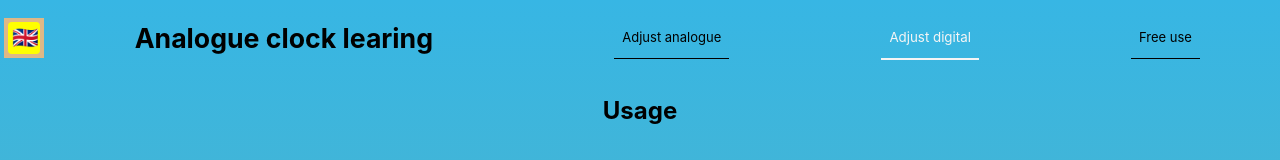
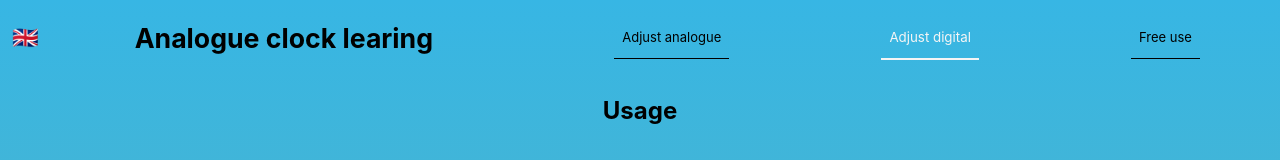
Before and after one commit to Maohirenko/clock, a React (Create React App) app: page /clock/digital in a window 1280 px wide. Shown: the top 160 px of the page. Built offline with nearby package versions, Linux system fonts and the light colour scheme.

Commit message:
fixed z-index of lang swittcher

```diff
--- a/src/components/language Switcher/index.jsx
+++ b/src/components/language Switcher/index.jsx
@@ -25,8 +25,7 @@ export default function LanguageSwticherComponent() {
     }
 
     return (
-        <div className={`${classes.languagesButtons} ${displayOtherLanguages ? classes.languagesButtonsHover : null}`}>
-            <div className={classes.test} onMouseEnter={hoverCurrentLanguage} onMouseLeave={unHoverCurrentLanguage}>
+        <div onMouseEnter={hoverCurrentLanguage} onMouseLeave={unHoverCurrentLanguage} className={`${classes.languagesButtons} ${displayOtherLanguages ? classes.languagesButtonsHover : null}`}>
             {
                 // Displaying current language first
                 Object.keys(lngs).map((lng) => (
@@ -57,6 +56,5 @@ export default function LanguageSwticherComponent() {
                 ))
             }
         </div>
-        </div>
     )
 }
--- a/src/components/language Switcher/language-switcher.module.css
+++ b/src/components/language Switcher/language-switcher.module.css
@@ -2,12 +2,11 @@
     display: flex;
     flex-direction: column;
     position: absolute;
-    background-color: red;
+    z-index: 3;
 }
 
 .languagesButtons button {
-    /* background-color: transparent; */
-    background-color: yellow;
+    background-color: transparent;
     border: none;
     border-radius: 4px;
     padding: 2px;
@@ -18,14 +17,18 @@
     cursor: pointer;
 }
 
-/* .currentSelectionLanguage button {
+.currentSelectionLanguage button {
     background-color: rgb(205, 205, 205);
     pointer-events: none;
 }
 
 .otherLanguages button {
     background-color: rgb(245, 245, 245);
-} */
+}
+
+.languagesButtonsHover {
+    height: 200px;
+}
 
 .languagesButtonsHover button {
     width: 120px;
@@ -49,7 +52,3 @@
 .disabledButton {
     pointer-events: none;
 }
-
-.test {
-    background-color: burlywood;
-}
--- a/src/languages.js
+++ b/src/languages.js
@@ -1,7 +1,5 @@
 // App languages
 export const lngs = {
-    en: { nativeName: 'English', emoji: '\u{1F1EC}\u{1F1E7}'},
+    en: { nativeName: 'English', emoji: '\u{1F1EC}\u{1F1E7}' },
     uk: { nativeName: 'Українська', emoji: '\u{1F1FA}\u{1F1E6}' },
-    fr: { nativeName: 'Francais', emoji: '\u{1F1EB}\u{1F1F7}' },
-    // de: { nativeName: 'Deutsch', emoji: '\u{1f1e9}\u{1f1ea}' }
 }
```
Lines whose indentation alone changed are shown as unchanged.
